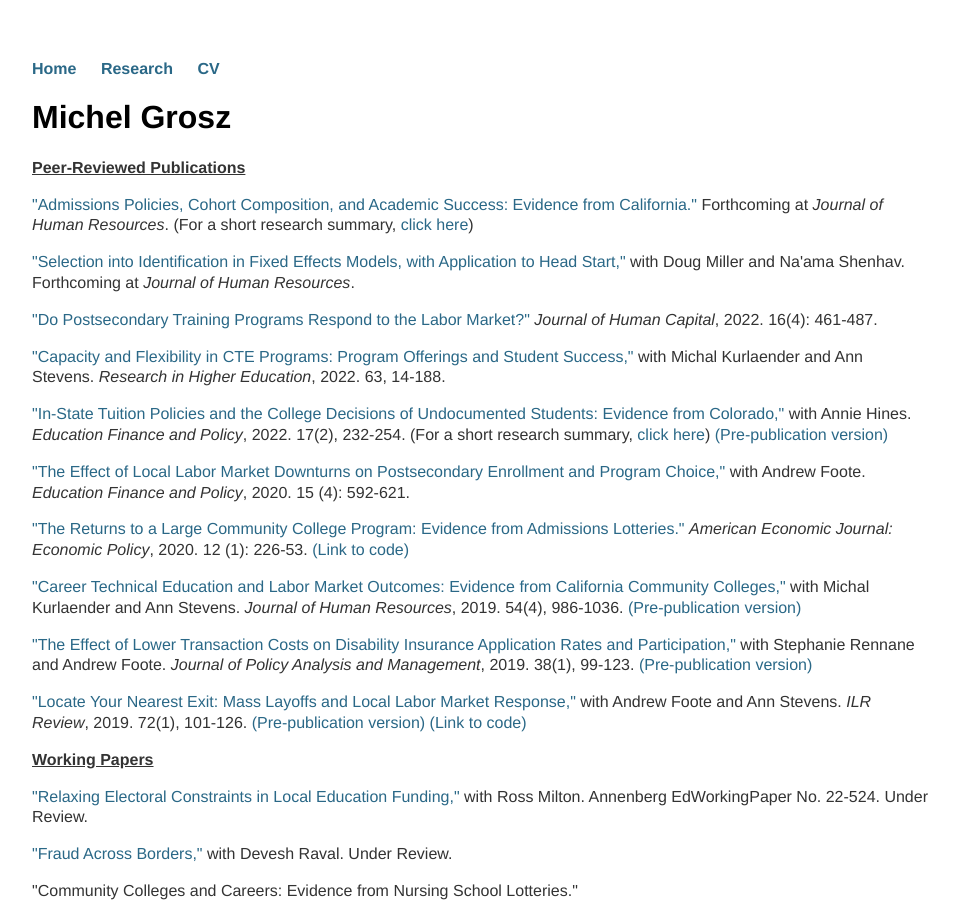
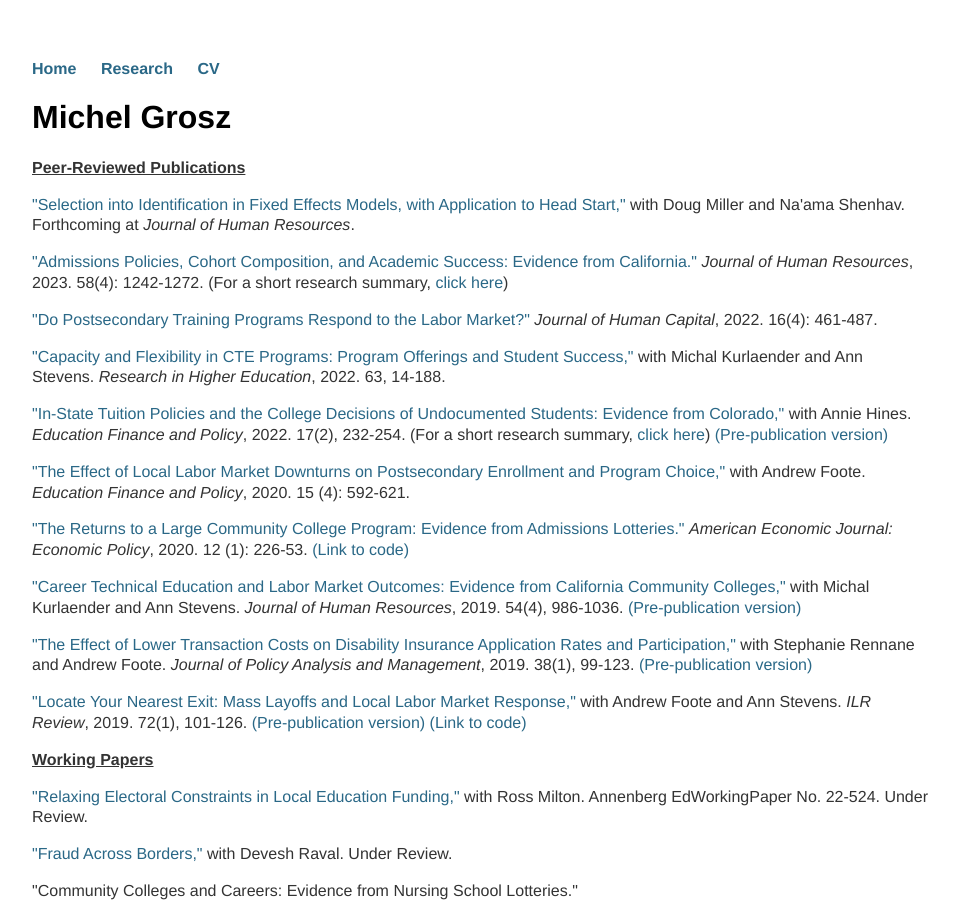
Before and after one commit to mzgrosz/mzgrosz.github.io, a Jekyll site: the page built from research/index.html, in a window 1280 px wide and 900 px high. Shown: the whole window, without its empty margins (160-1117 px from the left). Built offline with Jekyll 4.4.1, drawn with Linux system fonts in a browser that asks for light colours.

Commit message:
Update index.html

```diff
--- a/research/index.html
+++ b/research/index.html
@@ -11,11 +11,14 @@ title: Michel Grosz
 <p><b><u>Peer-Reviewed Publications</u></b></p>
 
 
-<p><a href="http://jhr.uwpress.org/content/early/2021/05/04/jhr.59.2.0820-11131R3.full.pdf+html">&quot;Admissions Policies, Cohort Composition, and Academic Success: Evidence from California.&quot;</a> Forthcoming at <em> Journal of Human Resources</em>. (For a short research summary, <a href="https://mzgrosz.github.io/research/grosz_adnlott_onepager.pdf">click here</a>)<br>
-	</p>
 
 <p><a href="https://www.nber.org/papers/w26174">&quot;Selection into Identification in Fixed Effects Models, with Application to Head Start,&quot;</a> with Doug Miller and Na&#39;ama Shenhav. Forthcoming at <em> Journal of Human Resources</em>.<br>
 	</p>
+
+
+<p><a href="http://jhr.uwpress.org/content/early/2021/05/04/jhr.59.2.0820-11131R3.full.pdf+html">&quot;Admissions Policies, Cohort Composition, and Academic Success: Evidence from California.&quot;</a> <em> Journal of Human Resources</em>, 2023. 58(4): 1242-1272. (For a short research summary, <a href="https://mzgrosz.github.io/research/grosz_adnlott_onepager.pdf">click here</a>)<br>
+	</p>
+
 <p><a href="https://www.journals.uchicago.edu/doi/10.1086/722264">&quot;Do Postsecondary Training Programs Respond to the Labor Market?&quot;</a> <em> Journal of Human Capital</em>, 2022. 16(4): 461-487.<br>
 	<!--Op-eds/Briefs: <a href="https://www.insidehighered.com/views/2019/07/10/community-colleges-should-be-more-responsive-labor-market-changes-opinion">Inside Higher Ed</a>
 	<br>
```
